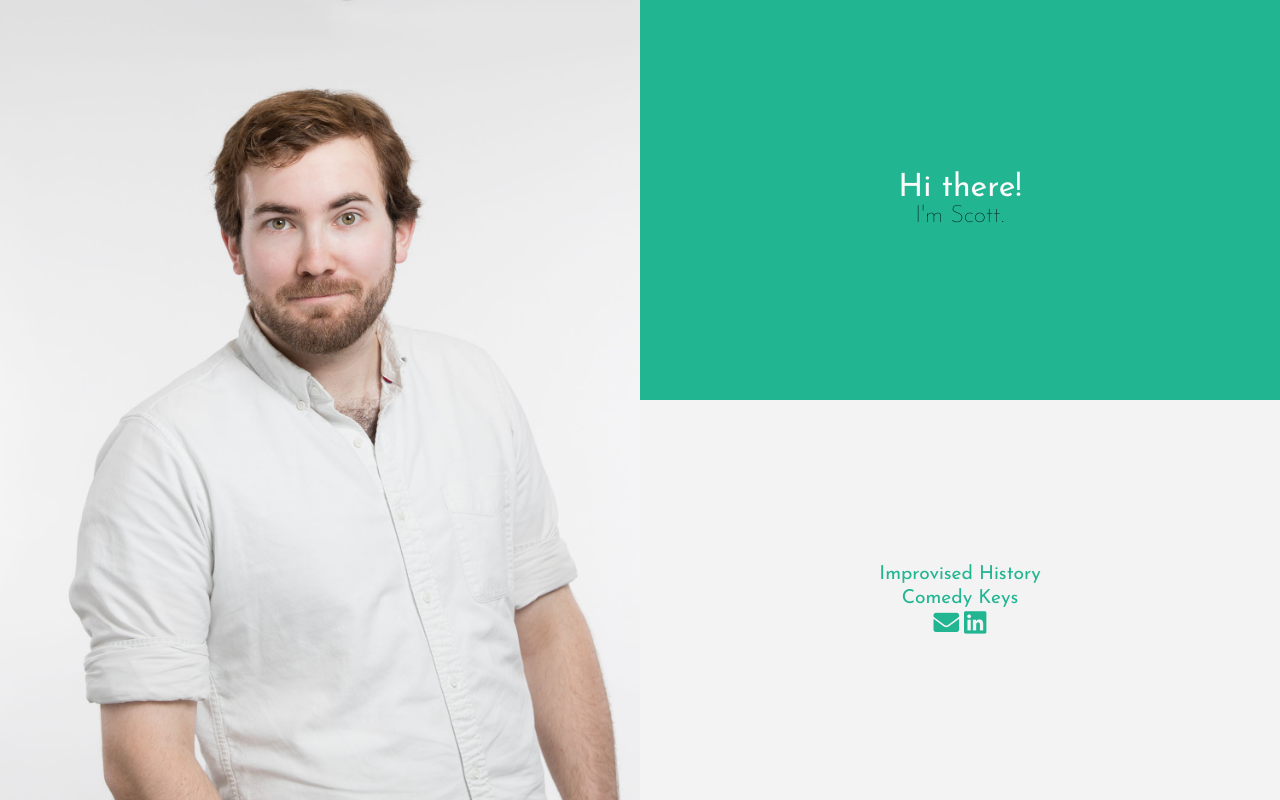
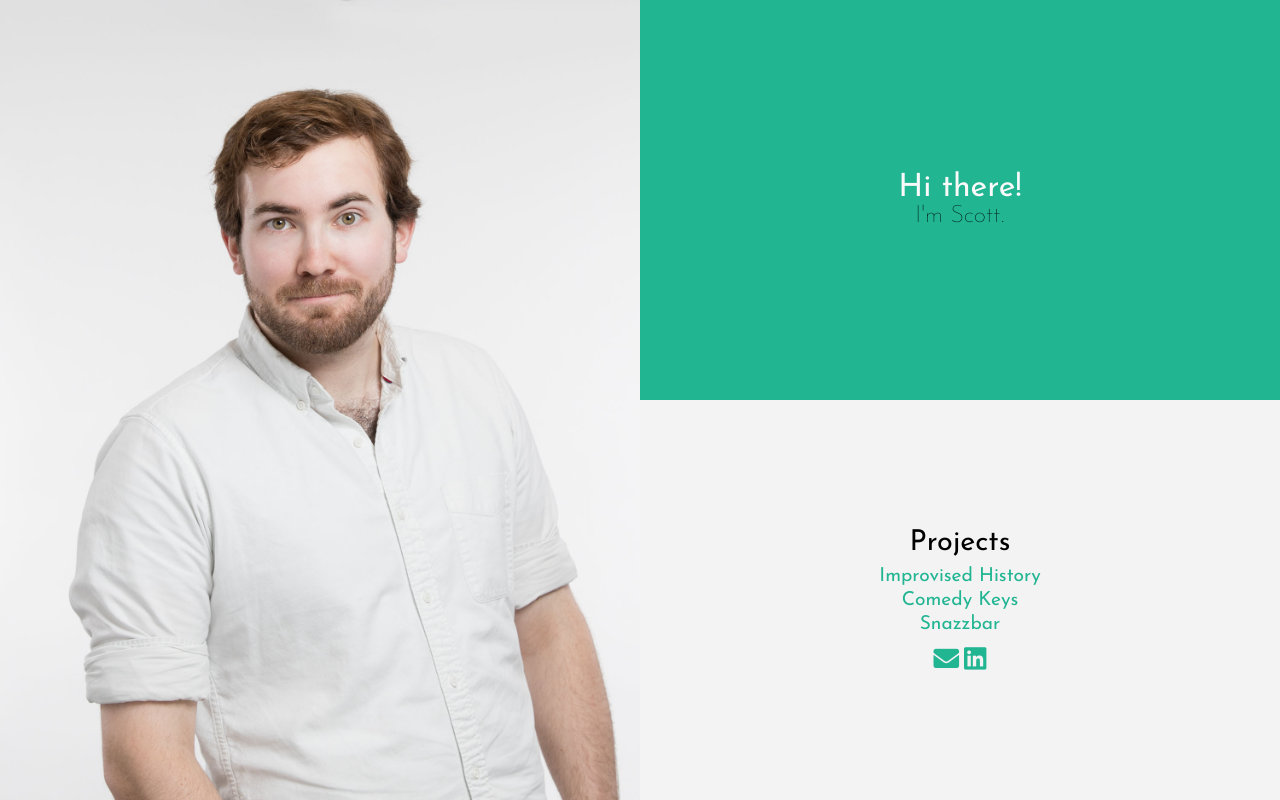
Before and after one commit to scit106/scottistvan.com, a plain HTML site: page index.html in a window 1280 px wide. Drawn offline with Linux system fonts and the light colour scheme.

Commit message:
add snazzbar to project list and clarify its a project list

```diff
--- a/index.html
+++ b/index.html
@@ -17,8 +17,10 @@
       <h2 class="title-font light">I'm Scott.</h2>
     </div>
     <div class="half-height flex-column links">
+      <h2 class="title-font margin-bottom">Projects</h2>
 		  <a class="title-font teal link-margin" href="http://improvhistory.com">Improvised History</a>
       <a class="title-font teal link-margin" href="http://comedykeys.com">Comedy Keys</a>
+      <a class="title-font teal link-margin" href="http://www.snazzbar.com">Snazzbar</a>
       <div class="icon-links-row">
         <a class="teal" href="mailto:scott@scottistvan.com">
           <i class="fas fa-envelope fa-lg"></i>
--- a/style.css
+++ b/style.css
@@ -78,6 +78,10 @@ a {
 	align-items: center;
 }
 
+.margin-bottom {
+	margin-bottom: 10px;
+}
+
 /* Color */
 .mid-grey-bk {
 	background-color: #d4d3d447;
@@ -115,6 +119,10 @@ a.teal:hover {
 	margin-bottom: 5px;
 }
 
+.icon-links-row {
+	margin-top: 10px;
+}
+
 @media (max-width: 850px) {
 	.half-width {
 		width: 100%;
```
